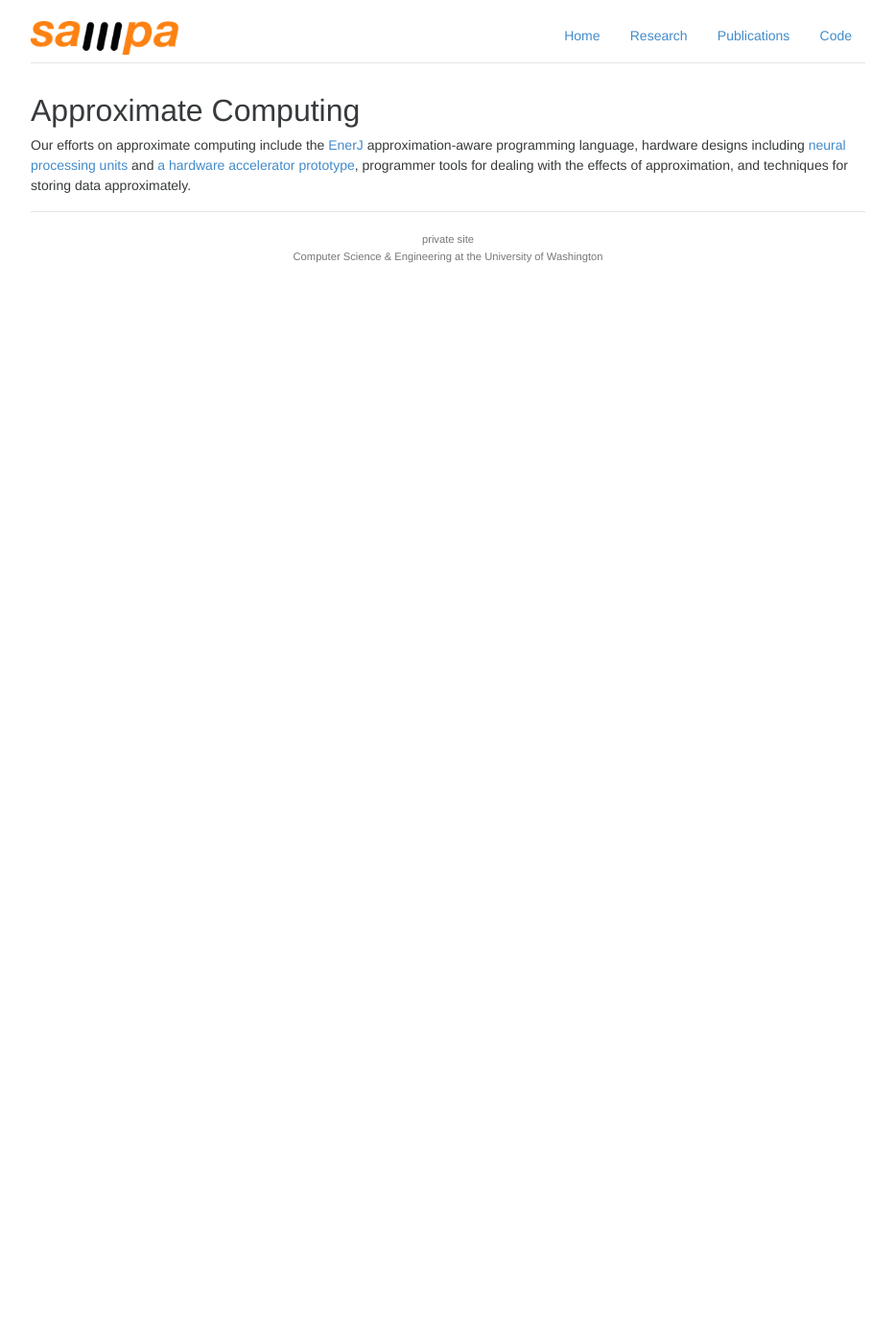
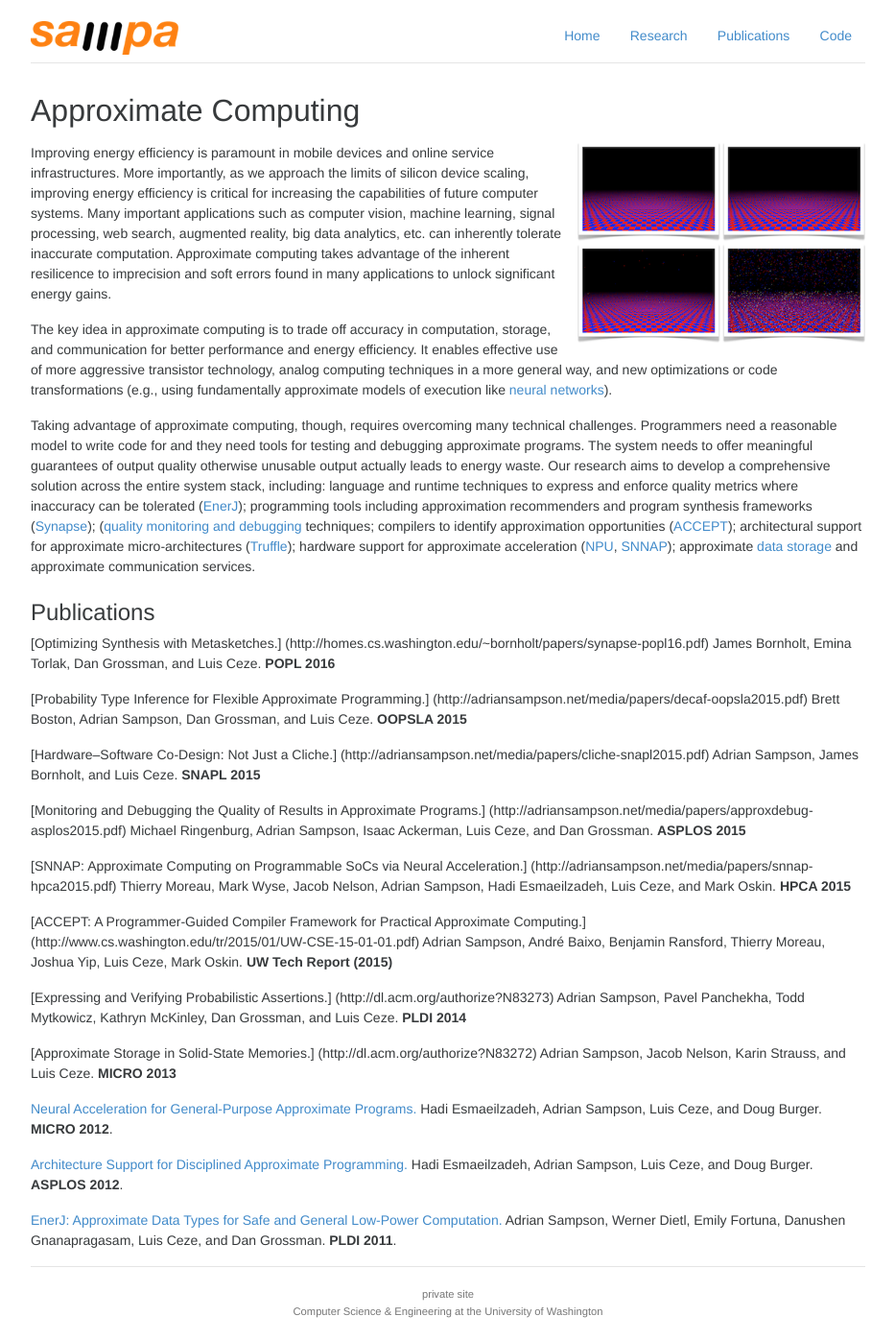
Before and after one commit to uwsampa/sampa-public, a Jekyll site: the page built from research/approximation/index.md, in a window 1280 px wide. Shown: the whole page at 96% size, without its empty margins (173-1106 px from the left). Built offline with Jekyll 4.4.1, drawn with Linux system fonts in a browser that asks for light colours; nearby versions of some CDN libraries; Markdown is read by kramdown in place of the engine named in the settings; before the commit the page ends 900 px from its top, so only the background shows below that.

Commit message:
approx page

```diff
--- a/research/approximation/index.md
+++ b/research/approximation/index.md
@@ -2,8 +2,96 @@
 layout: default
 title: Approximate Computing
 ---
-Our efforts on approximate computing include the [EnerJ][] approximation-aware programming language, hardware designs including [neural processing units][npu] and [a hardware accelerator prototype][snnap], programmer tools for dealing with the effects of approximation, and techniques for storing data approximately.
 
-[enerj]: enerj.html
-[npu]: npu.html
-[snnap]: snnap.html
+<img src="{{ site.base }}/img/noisy.png" class="illustration"
+  style="width: 300px; height: 208px;">
+
+Improving energy efficiency is paramount in mobile devices and online service
+infrastructures. More importantly, as we approach the limits of silicon
+device scaling, improving energy efficiency is critical for increasing the capabilities of future computer systems.
+Many important applications such as computer vision, machine learning, signal
+processing, web search, augmented reality, big data analytics, etc.
+can inherently tolerate inaccurate computation. Approximate computing takes advantage of the inherent resilicence to imprecision and soft errors found in many applications to unlock significant energy gains.
+
+The key idea in approximate computing is to trade off accuracy in computation,
+storage, and communication for better performance and energy efficiency. It enables effective use of more aggressive
+transistor technology, analog computing techniques in a more general way, and new optimizations or code
+transformations (e.g., using fundamentally
+approximate models of execution like [neural networks][npu]).
+
+Taking advantage of approximate computing, though, requires overcoming many
+technical challenges. Programmers need a reasonable model to write code for
+and they need tools for testing and debugging approximate programs. The system
+needs to offer meaningful guarantees of output quality otherwise unusable
+output actually leads to energy waste. Our research aims to develop a comprehensive solution across the entire system
+stack, including: language and runtime techniques to
+express and enforce quality metrics where inaccuracy can be tolerated ([EnerJ](approximation/enerj.html));
+programming tools including approximation recommenders and program synthesis frameworks ([Synapse](http://homes.cs.washington.edu/~bornholt/papers/synapse-popl16.pdf));
+([quality monitoring and debugging](http://sampa.cs.washington.edu/papers/asplos15-approxdebug.pdf) techniques;
+compilers to identify approximation opportunities ([ACCEPT](http://accept.rocks));
+architectural support for approximate micro-architectures ([Truffle](http://dl.acm.org/citation.cfm?id=2151008&CFID=565598892&CFTOKEN=44723956));
+hardware support for approximate acceleration ([NPU][], [SNNAP][]);
+approximate [data storage][approxstorage] and approximate communication
+services.
+
+### Publications
+
+[Optimizing Synthesis with Metasketches.]
+(http://homes.cs.washington.edu/~bornholt/papers/synapse-popl16.pdf)
+James Bornholt, Emina Torlak, Dan Grossman, and Luis Ceze.
+**POPL 2016**
+
+[Probability Type Inference for Flexible Approximate Programming.]
+(http://adriansampson.net/media/papers/decaf-oopsla2015.pdf)
+Brett Boston, Adrian Sampson, Dan Grossman, and Luis Ceze.
+**OOPSLA 2015**
+
+[Hardware–Software Co-Design: Not Just a Cliche.]
+(http://adriansampson.net/media/papers/cliche-snapl2015.pdf)
+Adrian Sampson, James Bornholt, and Luis Ceze.
+**SNAPL 2015**
+
+[Monitoring and Debugging the Quality of Results in Approximate Programs.]
+(http://adriansampson.net/media/papers/approxdebug-asplos2015.pdf)
+Michael Ringenburg, Adrian Sampson, Isaac Ackerman, Luis Ceze, and Dan Grossman.
+**ASPLOS 2015**
+
+[SNNAP: Approximate Computing on Programmable SoCs via Neural Acceleration.]
+(http://adriansampson.net/media/papers/snnap-hpca2015.pdf)
+Thierry Moreau, Mark Wyse, Jacob Nelson, Adrian Sampson, Hadi Esmaeilzadeh, Luis Ceze, and Mark Oskin.
+**HPCA 2015**
+
+[ACCEPT: A Programmer-Guided Compiler Framework for Practical Approximate Computing.]
+(http://www.cs.washington.edu/tr/2015/01/UW-CSE-15-01-01.pdf)
+Adrian Sampson, André Baixo, Benjamin Ransford, Thierry Moreau, Joshua Yip, Luis Ceze, Mark Oskin.
+**UW Tech Report (2015)**
+
+[Expressing and Verifying Probabilistic Assertions.]
+(http://dl.acm.org/authorize?N83273)
+Adrian Sampson, Pavel Panchekha, Todd Mytkowicz, Kathryn McKinley, Dan Grossman, and Luis Ceze.
+**PLDI 2014**
+
+[Approximate Storage in Solid-State Memories.]
+(http://dl.acm.org/authorize?N83272)
+Adrian Sampson, Jacob Nelson, Karin Strauss, and Luis Ceze. **MICRO 2013**
+
+[Neural Acceleration for General-Purpose Approximate
+Programs.](http://homes.cs.washington.edu/~asampson/media/papers/npu-micro2012.pdf)
+Hadi Esmaeilzadeh, Adrian Sampson, Luis Ceze, and Doug Burger. **MICRO
+2012**.
+
+[Architecture Support for Disciplined Approximate
+Programming.](http://www.cs.washington.edu/homes/asampson/media/papers/truffle-asplos2012.pdf)
+Hadi Esmaeilzadeh, Adrian Sampson, Luis Ceze, and Doug Burger. **ASPLOS
+2012**.
+
+[EnerJ: Approximate Data Types for Safe and General Low-Power
+Computation.](http://homes.cs.washington.edu/~asampson/media/papers/enerj-pldi2011.pdf)
+Adrian Sampson, Werner Dietl, Emily Fortuna, Danushen Gnanapragasam,
+Luis Ceze, and Dan Grossman. **PLDI 2011**.
+
+[npu]: approximation/npu.html
+[snnap]: approximation/snnap.html
+[approxstorage]: http://homes.cs.washington.edu/~asampson/media/papers/approxstorage-micro2013.pdf
+[approx]: approximation/enerj.html
+[accept]: http://accept.rocks
```
